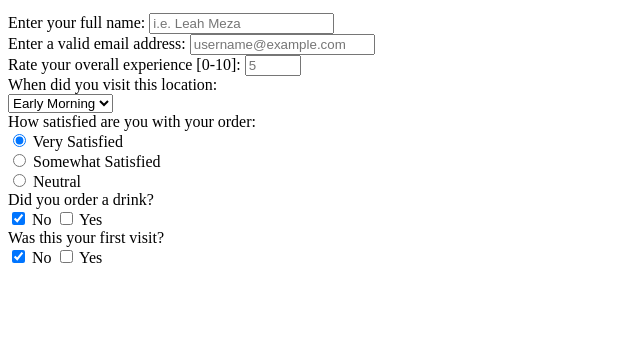
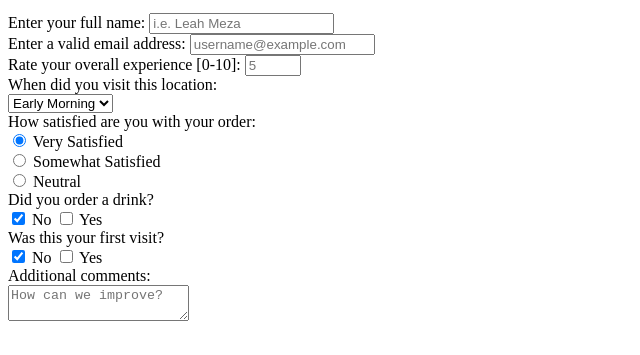
Before and after one commit to leahmezacs/French-Cafe-Survey, a plain HTML site: page index.html in a window 1280 px wide. Shown: the part 101-456 px from the top of the page, without its empty margins (0-640 px from the left). Drawn offline with Linux system fonts and the light colour scheme.

Commit message:
added textarea for additional comments; user story #15

```diff
--- a/index.html
+++ b/index.html
@@ -39,7 +39,8 @@
                 <label for="no2">No</label>
             <input type="checkbox" id="yes2" name="visit" value="yes">
                 <label for="yes2">Yes</label> <br>
-
+        <label id="textarea-label">Additional comments:</label> <br>
+            <textarea placeholder="How can we improve?"></textarea>
     </form>
 </body>
 </html>
```
